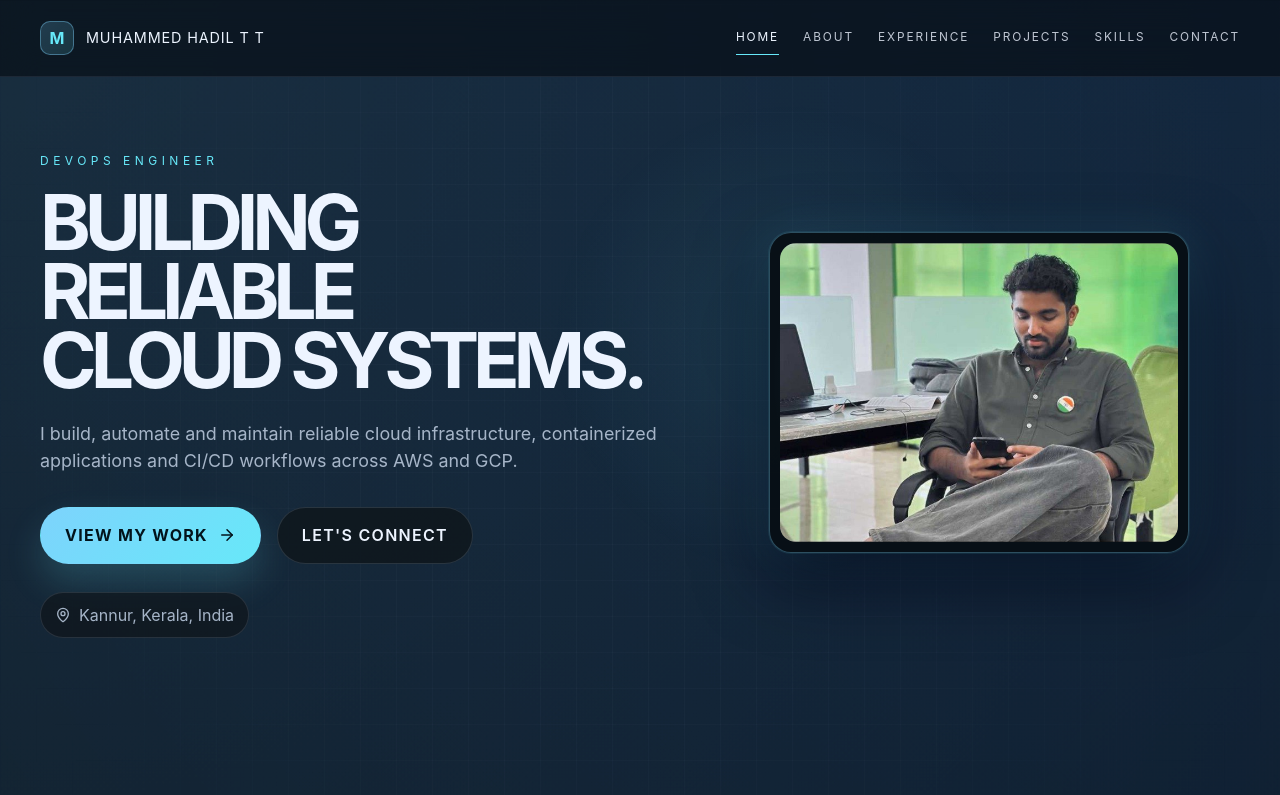
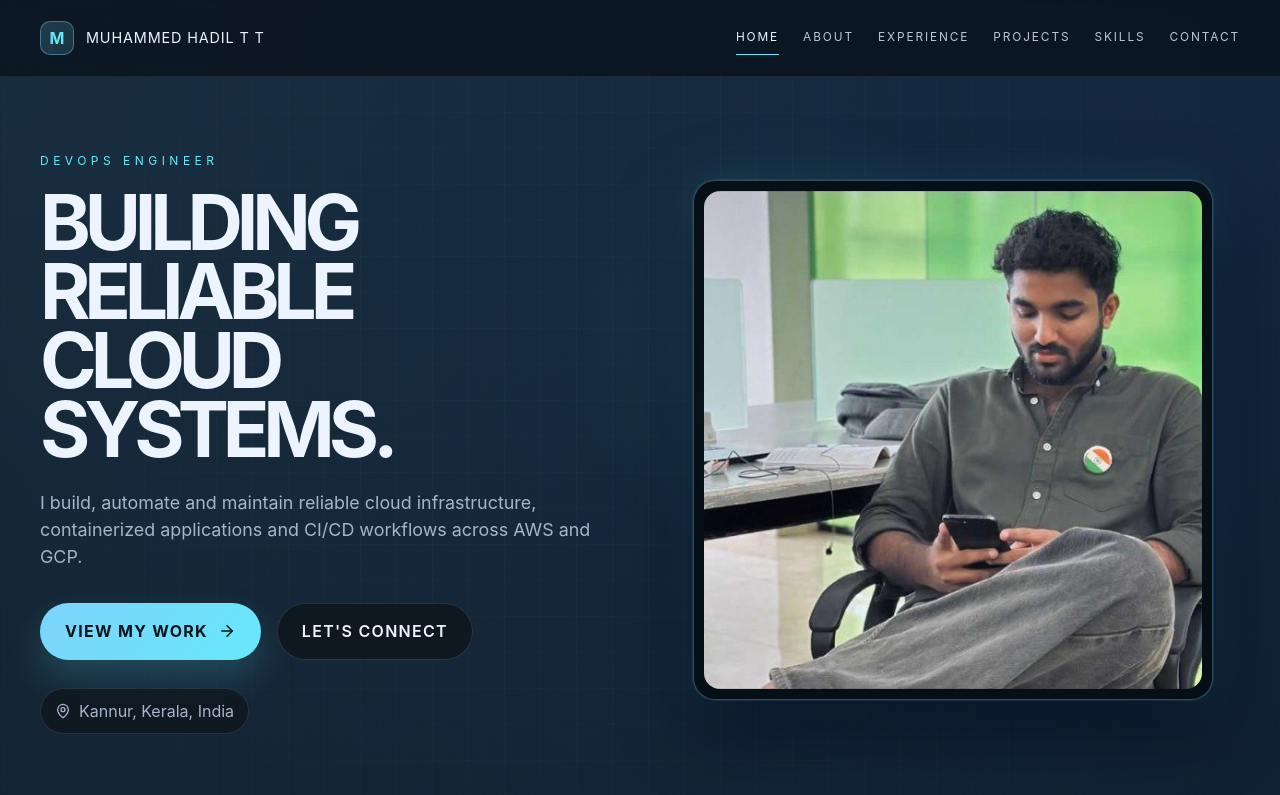
Before and after one commit to hadilhad1/portfolio, a React (Vite) app: page / in a window 1280 px wide. Shown: the top 795 px of the page. Built offline with nearby package versions, Linux system fonts and the light colour scheme.

Commit message:
Match hero profile photo framing

```diff
--- a/src/App.css
+++ b/src/App.css
@@ -169,13 +169,13 @@
 
 .hero-grid {
   display: grid;
-  grid-template-columns: 1.1fr 0.9fr;
+  grid-template-columns: minmax(0, 1fr) minmax(0, 1fr);
   align-items: center;
-  gap: 42px;
+  gap: 50px;
 }
 
 .hero-copy {
-  max-width: 650px;
+  max-width: 620px;
 }
 
 .hero-copy h1 {
@@ -274,7 +274,7 @@
 
 .profile-frame {
   position: relative;
-  width: min(420px, 100%);
+  width: min(520px, 100%);
   padding: 10px;
   border: 1px solid rgba(125, 211, 252, 0.32);
   background: rgba(8, 15, 21, 0.96);
@@ -303,7 +303,7 @@
   z-index: 1;
   display: block;
   width: 100%;
-  aspect-ratio: 4 / 3;
+  aspect-ratio: 1;
   object-fit: cover;
   object-position: center 50%;
   border-radius: 16px;
--- a/src/App.tsx
+++ b/src/App.tsx
@@ -338,7 +338,7 @@ function App() {
               <div className="profile-frame">
                 <img
                   className="profile-image"
-                  src="/assets/images/profile-photo.jpg"
+                  src="/assets/images/profile-photo.jpg?v=2"
                   alt="Muhammed Hadil T T"
                 />
               </div>
```
Also changed, not shown: public/assets/images/profile-photo.jpg.
